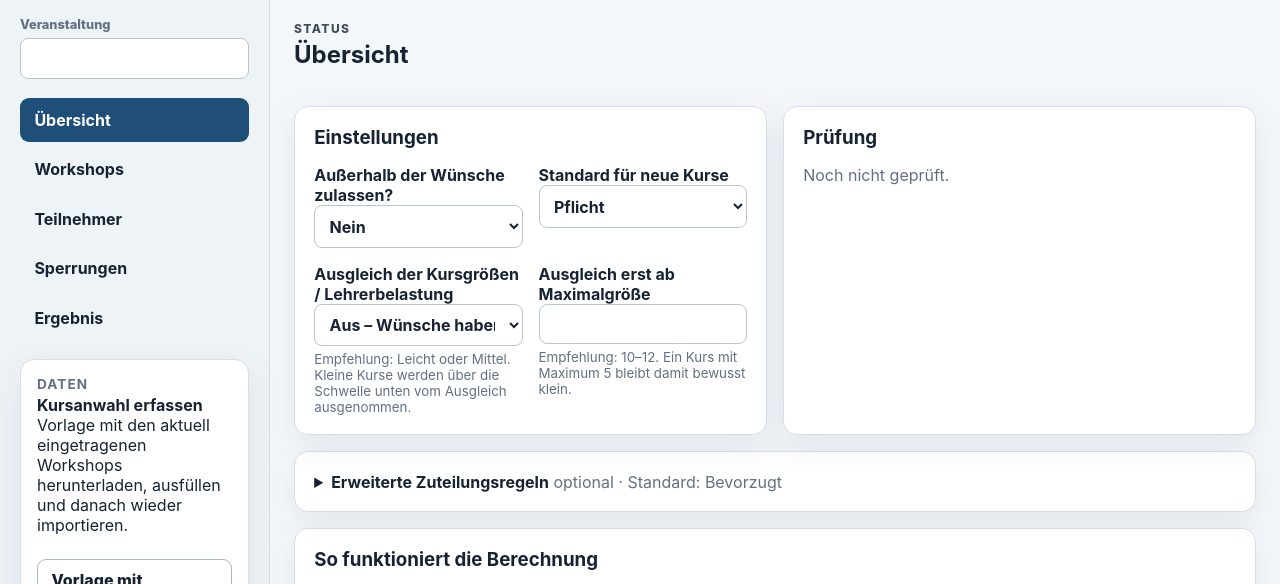
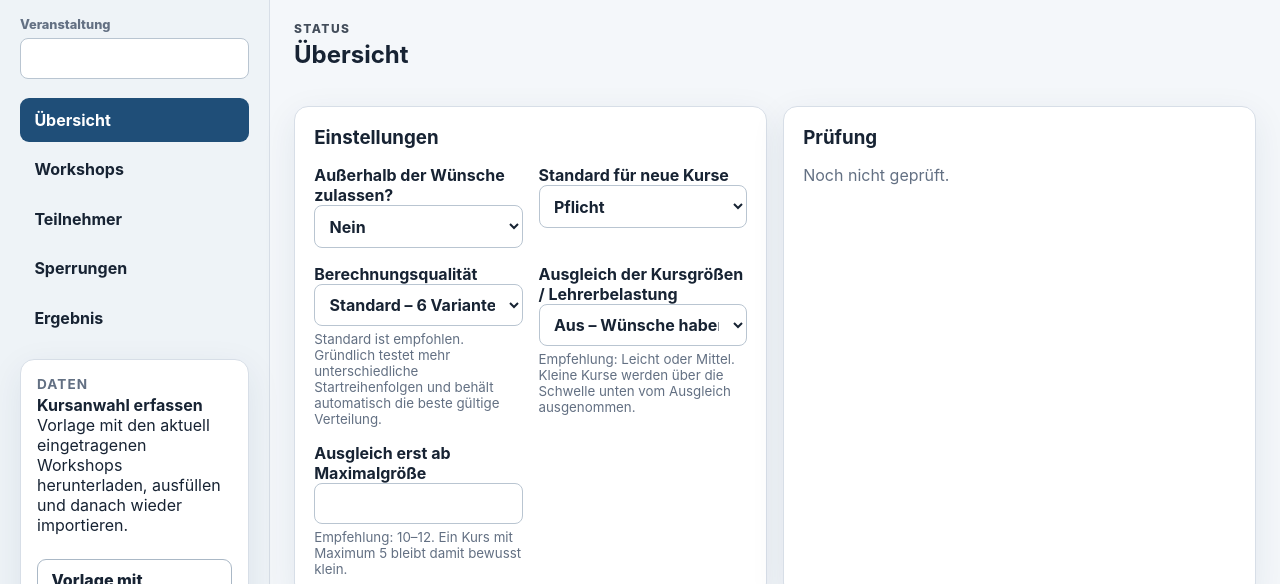
Before and after one commit to Aphel234/workshop, a website with bundled scripts: page dist/index.html in a window 1280 px wide. Shown: the part 147-731 px from the top of the page. Built offline with nearby package versions, Linux system fonts and the light colour scheme.

Commit message:
Add files via upload

```diff
--- a/dist/index.html
+++ b/dist/index.html
@@ -78,6 +78,14 @@
               <label>Standard für neue Kurse
                 <select id="defaultMode"><option>Pflicht</option><option>Optional</option></select>
               </label>
+              <label>Berechnungsqualität
+                <select id="qualityMode">
+                  <option value="fast">Schnell – 1 Berechnung</option>
+                  <option value="standard" selected>Standard – 6 Varianten prüfen</option>
+                  <option value="thorough">Gründlich – 24 Varianten prüfen</option>
+                </select>
+                <small>Standard ist empfohlen. Gründlich testet mehr unterschiedliche Startreihenfolgen und behält automatisch die beste gültige Verteilung.</small>
+              </label>
               <label>Ausgleich der Kursgrößen / Lehrerbelastung
                 <select id="balanceLevel">
                   <option value="0">Aus – Wünsche haben allein Vorrang</option>
@@ -108,6 +116,7 @@
           <h3>So funktioniert die Berechnung</h3>
           <ol class="steps">
             <li>Die Einwahl erfolgt nach <strong>Kursarten</strong>. Mehrere Durchführungen derselben Kursart zählen als derselbe Wunsch.</li>
+            <li>Bei <strong>Standard</strong> oder <strong>Gründlich</strong> werden mehrere zulässige Startvarianten berechnet. Gewählt wird die Lösung mit der besten Wunschqualität; danach zählen weiche Regeln und Kursgrößenausgleich.</li>
             <li>Pflichtkurse und feste Setzungen werden zwingend geöffnet; Zweit-, Dritt- und Viertwünsche dürfen Mindestbelegungen sichern.</li>
             <li>Optionale Gruppenregeln können pro Klasse, Jahrgang oder Jahrgang + Bildungsgang wirken – standardmäßig als <strong>Bevorzugt</strong>, auf Wunsch als harte Bedingung.</li>
             <li>Optionale Durchführungen dürfen entfallen, wenn ihre Mindestbelegung nicht erreichbar ist.</li>
```
Also changed, not shown: dist/sw.js.
